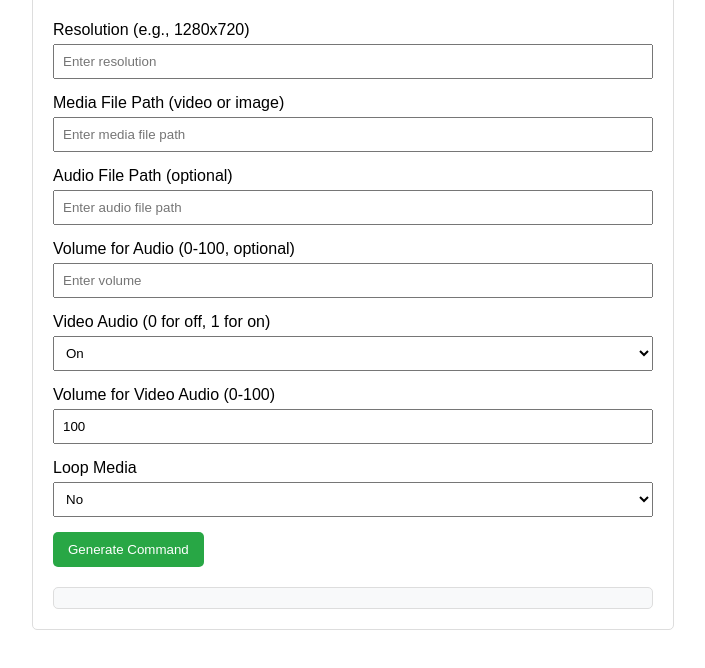
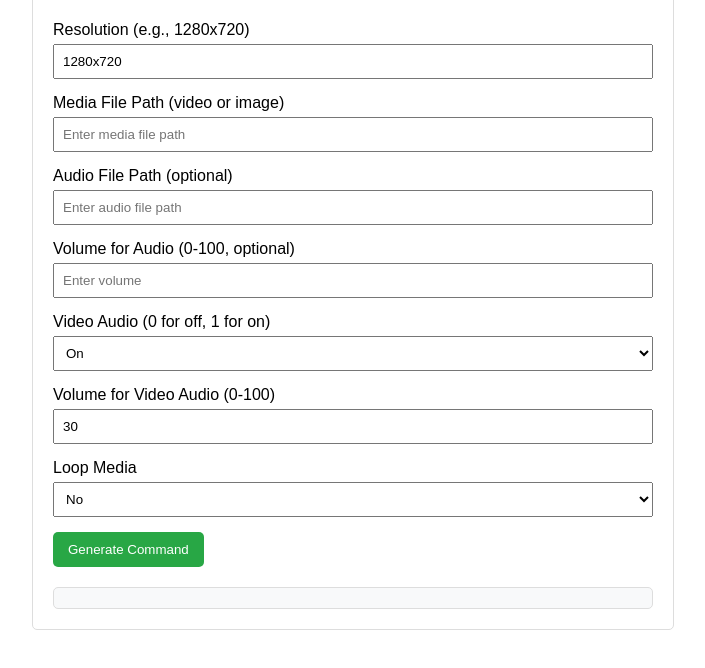
Before and after one commit to e43b/Fake-Cam, a plain HTML site: page index.html in a window 1280 px wide. Shown: the part 100-768 px from the top of the page, without its empty margins (287-992 px from the left). Drawn offline with Linux system fonts and the light colour scheme.

Commit message:
Update index.html

```diff
--- a/index.html
+++ b/index.html
@@ -54,7 +54,7 @@
     <h1>Virtual Camera Command Generator</h1>
     <div class="form-group">
         <label for="resolution">Resolution (e.g., 1280x720)</label>
-        <input type="text" id="resolution" placeholder="Enter resolution">
+        <input type="text" id="resolution" placeholder="Enter resolution" value="1280x720">
     </div>
     <div class="form-group">
         <label for="mediaFile">Media File Path (video or image)</label>
@@ -77,7 +77,7 @@
     </div>
     <div class="form-group" id="videoVolumeGroup">
         <label for="videoVolume">Volume for Video Audio (0-100)</label>
-        <input type="number" id="videoVolume" min="0" max="100" value="100">
+        <input type="number" id="videoVolume" min="0" max="100" value="30">
     </div>
     <div class="form-group">
         <label for="loop">Loop Media</label>
```
